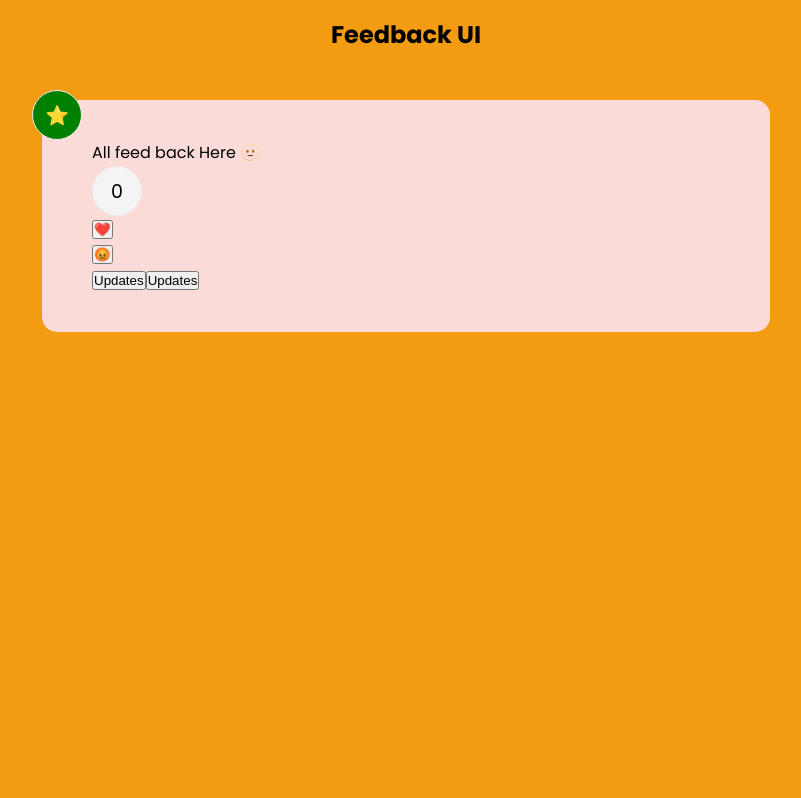
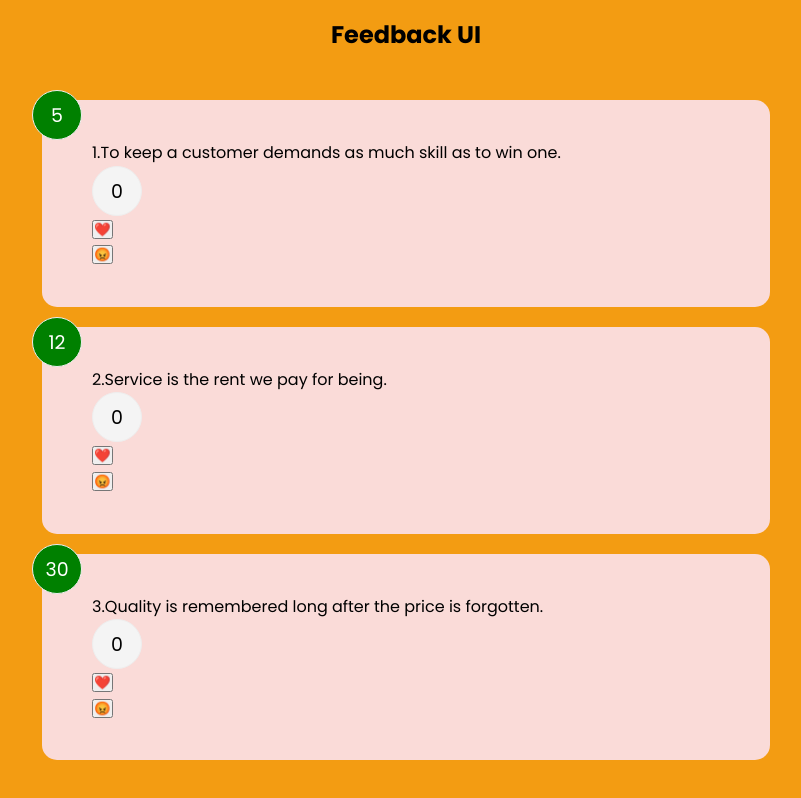
Before and after one commit to ReicaD/Service-Rating, a React (Create React App) app in the folder ratings/: page / in a window 1280 px wide. Shown: the whole page, without its empty margins (234-1035 px from the left). Built offline with nearby package versions, Linux system fonts and the light colour scheme; the HTML template or start-up script is replaced by a standard one.

Commit message:
file modified with feedback data&List

```diff
--- a/ratings/src/App.js
+++ b/ratings/src/App.js
@@ -1,13 +1,16 @@
+import { useState } from "react";
 import Header from "./components/Header";
-import FeedbackItem from "./components/FeedbackItem";
-
+import FeedbackList from "./components/FeedbackList";
+import FeedbackData from "./Data/FeedbackData";
 
 function App() {
+  const [feedback, setFeedback] = useState(FeedbackData);
   return (
     <>
       <Header bgColor="#F39C12" textColor="black" />
+
       <div className="container">
-        <FeedbackItem />
+        <FeedbackList feedback={feedback} />
       </div>
     </>
   );
--- /dev/null
+++ b/ratings/src/Data/FeedbackData.js
@@ -0,0 +1,19 @@
+const FeedbackData = [
+  {
+    id: 1,
+    rating: 5,
+    text: "1.To keep a customer demands as much skill as to win one. ",
+  },
+  {
+    id: 2,
+    rating: 12,
+    text: " 2.Service is the rent we pay for being.",
+  },
+  {
+    id: 3,
+    rating: 30,
+    text: "3.Quality is remembered long after the price is forgotten.",
+  },
+];
+
+export default FeedbackData;
--- a/ratings/src/components/FeedbackItem.jsx
+++ b/ratings/src/components/FeedbackItem.jsx
@@ -1,38 +1,38 @@
 import react, { useState } from "react";
 //import { useEffect } from "react";
 
-function FeedbackItem() {
-  const [rating, setRating] = useState('⭐️');
+function FeedbackItem({ item }) {
+  const [rating, setRating] = useState("⭐️");
   const [text, setText] = useState("All feed back Here 🫥");
-  const [count,setCount] = useState(0)
-  console.log(text)
-  //console.log(FeedbackItem)
+  const [count, setCount] = useState(0);
+  console.log(item.text);
+  console.log(FeedbackItem);
 
   const handleClick = () => {
     setRating(40);
   };
   const increment = () => {
     // setState({ ...state,  count + 1 });
-   return setCount(count + 1)
+    return setCount(count + 1);
   };
-  const handleText =() =>{
-    return setText('Top viewers')
-  }
+  const handleText = () => {
+    return setText("Top viewers");
+  };
   const decrement = () => {
     // setState({ ...state, count - 1 });
-    return setCount(count - 1)
+    return setCount(count - 1);
   };
   return (
     <div className="card">
-      <div className="num-display">{rating}</div>
-      <div className="text-display">{text}</div>
+      <div className="num-display">{item.rating}</div>
+      <div className="text-display">{item.text}</div>
 
       <div className="num-display-count">{count}</div>
 
-      <button onClick={increment}>❤️</button><br/>
-      <button onClick={decrement}> 😡</button><br/>
-      <button onClick={handleText}>Updates</button>
-      <button onClick={handleClick}>Updates</button>
+      <button onClick={increment}>❤️</button>
+      <br />
+      <button onClick={decrement}> 😡</button>
+      <br />
 
     </div>
   );
--- /dev/null
+++ b/ratings/src/components/FeedbackList.jsx
@@ -0,0 +1,21 @@
+import FeedbackItem from "./FeedbackItem";
+
+function FeedbackList({ feedback }) {
+  if (!feedback || feedback.length === 0) {
+    return <p>no feedback Yet!</p>;
+  }
+
+  return (
+    <div className="feedback-list">
+      {feedback.map((item) => (
+        <FeedbackItem key={item.id} item={item} />
+      ))}
+    </div>
+  );
+}
+
+export default FeedbackList;
+
+{
+  /* <div>{item.text}</div> */
+}
--- a/ratings/src/components/Header.jsx
+++ b/ratings/src/components/Header.jsx
@@ -1,30 +1,29 @@
 // import React from 'react'
-import PropTypes from 'prop-types'
+import PropTypes from "prop-types";
 
-function Header({text,bgColor,textColor}) {
-    const headerStyles = {
-        backgroundColor:bgColor,
-         color:textColor,
-    }
+function Header({ text, bgColor, textColor }) {
+  const headerStyles = {
+    backgroundColor: bgColor,
+    color: textColor,
+  };
 
   return (
     <header style={headerStyles}>
-      <div className ="container">
-         <h2>{text}</h2>
+      <div className="container">
+        <h2>{text}</h2>
       </div>
     </header>
-  )
+  );
 }
-Header.defaultProps ={
-    text:'Feedback UI',
-    bgColor: 'blue',
-    textColor:'red',
+Header.defaultProps = {
+  text: "Feedback UI",
+  bgColor: "blue",
+  textColor: "red",
+};
+Header.propTypes = {
+  text: PropTypes.string,
+  bgColor: PropTypes.string,
+  textColor: PropTypes,
+};
 
-}
-Header.propTypes ={
-    text: PropTypes.string,
-    bgColor : PropTypes.string,
-    textColor:PropTypes,
-}
-
-export default Header
+export default Header;
```
